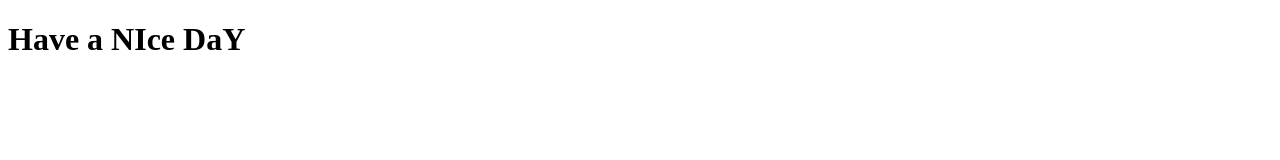
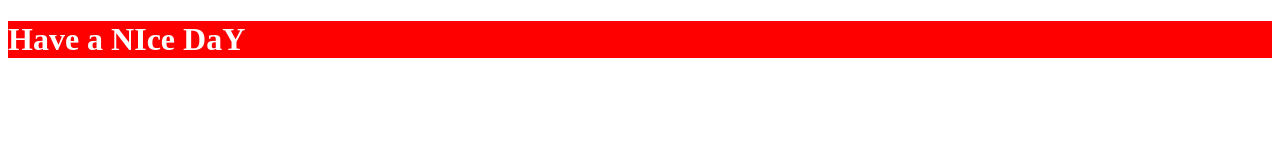
Before and after one commit to sanketpatil9/DG-Hospital-Management, a plain HTML site: page index.html in a window 1280 px wide. Drawn offline with Linux system fonts and the light colour scheme.

Commit message:
index file chnage updated

```diff
--- a/index.html
+++ b/index.html
@@ -3,6 +3,6 @@
     <title>  DEMO </title>
 </head>
 <body>
-    <h1> Have a NIce DaY</h1>
+    <h1 style="color:white;background-color:red;"> Have a NIce DaY</h1>
 </body>
 </html>
```
